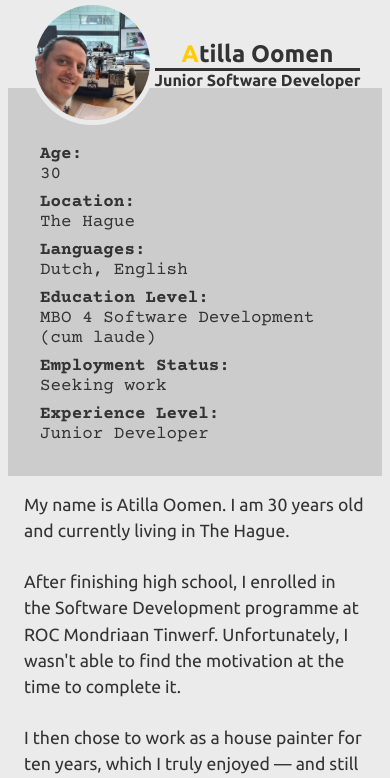
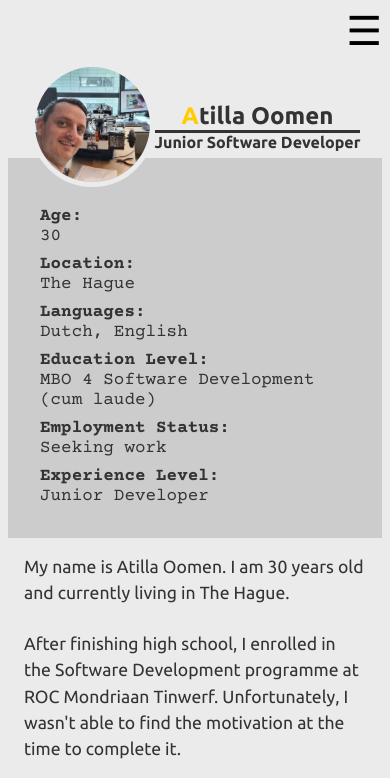
Before and after one commit to Znooptokkie/Portfolio, a Flask app: page / in a window 390 px wide. Shown: the top 778 px of the page. Run offline with Flask 3, Linux system fonts and the light colour scheme; some web fonts are replaced.

Commit message:
TEST: Test if responsive is correct.

```diff
--- a/app/static/js/main.js
+++ b/app/static/js/main.js
@@ -67,3 +67,45 @@ document.addEventListener("DOMContentLoaded", () => {
         fill: "transparent"
     });
 });
+////////////////////////
+// const dropdownMenu = document.querySelector<HTMLElement>(".nav-header-dropdown");
+// function handleDropdown(): void
+// {
+//     if (dropdownMenu)
+//     {
+//         if (window.innerWidth < 991)
+//         {
+//             dropdownMenu.style.display = "block";
+//         }
+//         else
+//         {
+//             dropdownMenu.style.display = "none";
+//         }
+//     }
+// }
+// document.addEventListener("DOMContentLoaded", handleDropdown);
+const dropdownMenu = document.querySelector(".nav-header-dropdown");
+const toggleButton = document.querySelector(".nav-toggle-button");
+function handleDropdown() {
+    if (dropdownMenu) {
+        dropdownMenu.style.display = window.innerWidth < 991 ? "none" : "none";
+    }
+}
+const header = document.querySelector("header");
+function toggleDropdown() {
+    if (dropdownMenu && header && toggleButton) {
+        const isOpen = dropdownMenu.style.display === "block";
+        dropdownMenu.style.display = isOpen ? "none" : "block";
+        if (isOpen) {
+            header.classList.remove("dropdown-active");
+        }
+        else {
+            header.classList.add("dropdown-active");
+        }
+    }
+}
+document.addEventListener("DOMContentLoaded", handleDropdown);
+window.addEventListener("resize", handleDropdown);
+if (toggleButton) {
+    toggleButton.addEventListener("click", toggleDropdown);
+}
--- a/app/static/style/css/main.css
+++ b/app/static/style/css/main.css
@@ -80,6 +80,9 @@ header .nav-header ul li a.active {
 header .nav-header ul li a.active:hover {
   color: rgb(249.9, 199.92, 0);
 }
+header .nav-header-dropdown {
+  display: none;
+}
 
 main {
   flex: 1;
@@ -123,7 +126,7 @@ main .cv-banner-section .cv-main-banner .banner-info h2 {
 main .cv-banner-section .cv-short-info {
   z-index: -1;
   margin-top: -3rem;
-  padding: 3.5rem 2rem 2rem;
+  padding: 3rem 2rem 2rem;
   background-color: #cccccc;
   display: flex;
 }
@@ -256,7 +259,7 @@ footer .footer-svg a svg {
     margin: 0;
   }
   main .cv-banner-section .cv-short-info {
-    margin-top: -2.5rem;
+    margin-top: -2rem;
   }
   main .cv-banner-section .cv-short-info .cv-short-first-div div,
   main .cv-banner-section .cv-short-info .cv-short-second-div div {
@@ -302,6 +305,38 @@ footer .footer-svg a svg {
 /* Desktops (992px to 1199.98px) */
 /* Large desktops (1200px and up) */
 @media (max-width: 991px) {
+  header .nav-toggle-button {
+    display: block;
+  }
+  header .nav-header {
+    display: none;
+  }
+  header .nav-header-dropdown {
+    display: none;
+    background-color: rgb(235, 235, 235);
+    position: absolute;
+    top: 4rem;
+    width: 100%;
+    left: 0;
+    z-index: 1000;
+    box-shadow: 0 4px 6px -2px rgba(0, 0, 0, 0.2);
+  }
+  header .nav-header-dropdown ul {
+    list-style: none;
+    margin: 0;
+    padding: 1rem;
+  }
+  header .nav-header-dropdown ul li {
+    margin-bottom: 1rem;
+  }
+  header .nav-header-dropdown ul li a {
+    text-decoration: none;
+    color: black;
+    font-weight: bold;
+  }
+  header .nav-header-dropdown ul li a.active {
+    color: #ffcc00;
+  }
   main {
     padding-top: 0;
     gap: 0;
@@ -325,10 +360,24 @@ footer .footer-svg a svg {
     margin-top: 0;
     gap: 0;
   }
-  header {
-    display: none;
-  }
   svg {
     display: none;
   }
+}
+.nav-toggle-button {
+  display: none;
+  font-size: 2.5rem;
+  background: none;
+  border: none;
+  cursor: pointer;
+  margin: 0.5rem;
+  float: right;
+}
+
+header.dropdown-active {
+  background-color: rgb(51, 51, 51);
+}
+
+header.dropdown-active .nav-toggle-button {
+  color: #ffcc00;
 }/*# sourceMappingURL=main.css.map */
--- a/app/static/style/sass/main.scss
+++ b/app/static/style/sass/main.scss
@@ -85,7 +85,8 @@ header
             align-items: center;
             // gap: 5rem;
             padding: 1.5rem 0;
-            width: 80%;;
+            width: 80%;
+
             li
             {
                 a
@@ -113,6 +114,11 @@ header
                 }
             }
         }
+    }
+
+    .nav-header-dropdown
+    {
+        display: none;
     }
 }
 
@@ -186,7 +192,7 @@ main
         {
             z-index: -1;
             margin-top: -3rem;
-            padding: 3.5rem 2rem 2rem;
+            padding: 3rem 2rem 2rem;
             background-color: lighten($primary-color, 60);
             display: flex;
 
@@ -577,7 +583,7 @@ footer
 
         .cv-short-info
         {
-            margin-top: -2.5rem;
+            margin-top: -2rem;
             // padding: 3.5rem 2rem 2rem;
 
             .cv-short-first-div,
@@ -703,6 +709,55 @@ footer
 
 @media (max-width: 991px)
 {
+    header
+    {
+        .nav-toggle-button
+        {
+            display: block;
+        }
+
+       .nav-header
+        {
+            display: none;
+        }
+
+        .nav-header-dropdown
+        {
+            display: none;
+            background-color: $background-color;
+            position: absolute;
+            top: 4rem;
+            width: 100%;
+            left: 0;
+            z-index: 1000;
+            box-shadow: 0 4px 6px -2px rgba(0, 0, 0, 0.2);
+
+            ul
+            {
+                list-style: none;
+                margin: 0;
+                padding: 1rem;
+
+                li
+                {
+                    margin-bottom: 1rem;
+
+                    a
+                    {
+                        text-decoration: none;
+                        color: black;
+                        font-weight: bold;
+
+                        &.active
+                        {
+                            color: $main-color;
+                        }
+                    }
+                }
+            }
+        }
+    }
+
     main
     {
         padding-top: 0;
@@ -745,14 +800,32 @@ footer
     }
 
 
-    header
-    {
-        display: none;
-    }
     // MOET WEGGEHAALD WORDEN!!!!@#!@rewfwqfadsfwef
     // !@#!#!@/
+
     svg
     {
         display: none;
     }
 }
+
+.nav-toggle-button
+{
+    display: none;
+    font-size: 2.5rem;
+    background: none;
+    border: none;
+    cursor: pointer;
+    margin: .5rem;
+    float: right;
+}
+
+header.dropdown-active
+{
+    background-color: $primary-color;
+}
+
+header.dropdown-active .nav-toggle-button
+{
+    color: $main-color;
+}
--- a/app/templates/base.html
+++ b/app/templates/base.html
@@ -11,8 +11,30 @@
 </head>
 <body>
     <header>
+        <button class="nav-toggle-button" aria-label="Toggle menu">
+            &#9776;
+        </button>
         <nav class="nav-header">
             <ul>
+                <li>
+                    <a href="{{ url_for('main.home') }}" class="{% if request.endpoint == 'main.home' %}active{% endif %}">Home</a>
+                </li>
+                <li>
+                    <a href="{{ url_for('main.projects') }}" class="{% if request.endpoint == 'main.projects' and request.path == '/education' %}active{% endif %}">Education</a>
+                </li>
+                <li>
+                    <a href="{{ url_for('main.projects') }}" class="{% if request.endpoint == 'main.projects' and request.path == '/projects' %}active{% endif %}">Projects</a>
+                </li>
+                <li>
+                    <a href="{{ url_for('main.projects') }}" class="{% if request.endpoint == 'main.projects' and request.path == '/future' %}active{% endif %}">Future</a>
+                </li>
+                <li>
+                    <a href="{{ url_for('main.projects') }}" class="{% if request.endpoint == 'main.projects' and request.path == '/contact' %}active{% endif %}">Contact</a>
+                </li>
+            </ul>
+        </nav>
+        <nav class="nav-header-dropdown">
+            <ul class="nav-header-ul">
                 <li>
                     <a href="{{ url_for('main.home') }}" class="{% if request.endpoint == 'main.home' %}active{% endif %}">Home</a>
                 </li>
```
Also changed, not shown: app/static/ts/main.ts (+62 -0 lines).
